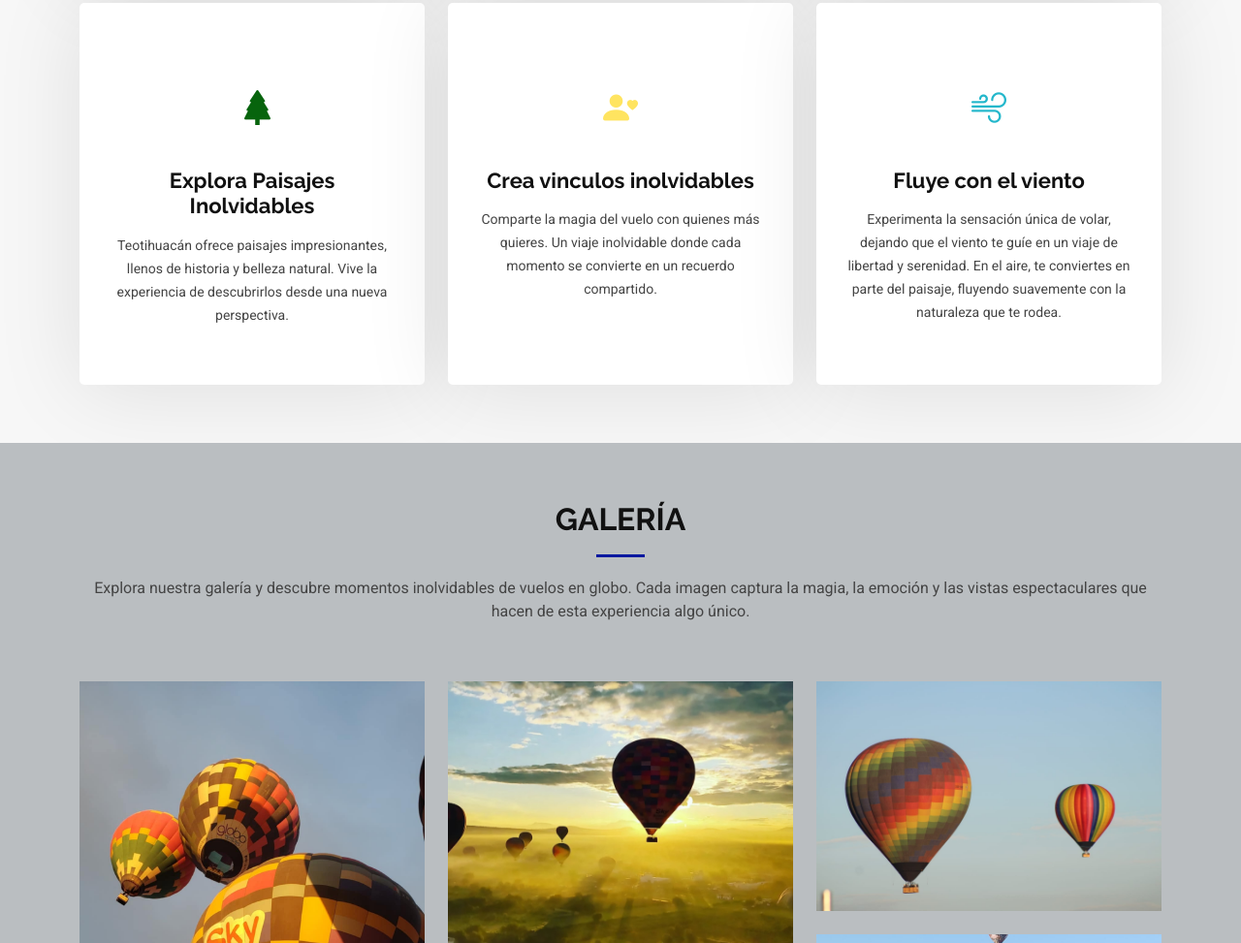
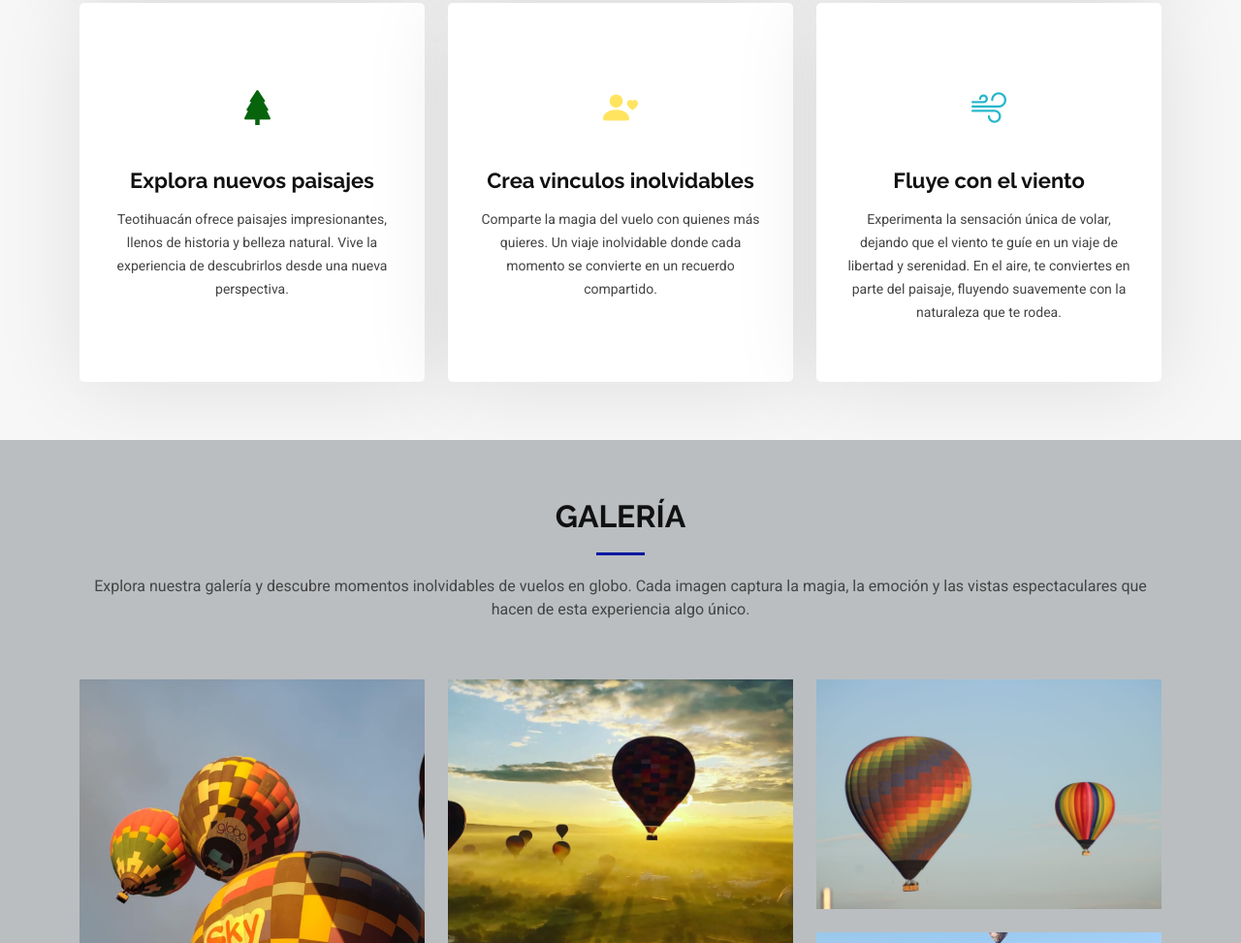
Before and after one commit to cieloMagico/cieloMagico.github.io, a plain HTML site: page index.html in a window 1280 px wide. Shown: the part 2086-3059 px from the top of the page at 97% size. Drawn offline with nearby package versions, Linux system fonts and the light colour scheme.

Commit message:
cambio en paisajes

```diff
--- a/index.html
+++ b/index.html
@@ -347,7 +347,7 @@
                   <i class="bi bi-tree-fill"></i>
                 </div>
 
-                  <h3>Explora Paisajes Inolvidables</h3>
+                  <h3>Explora nuevos paisajes</h3>
                 </a>
                 <p>
                   Teotihuacán ofrece paisajes impresionantes, llenos de historia
```
